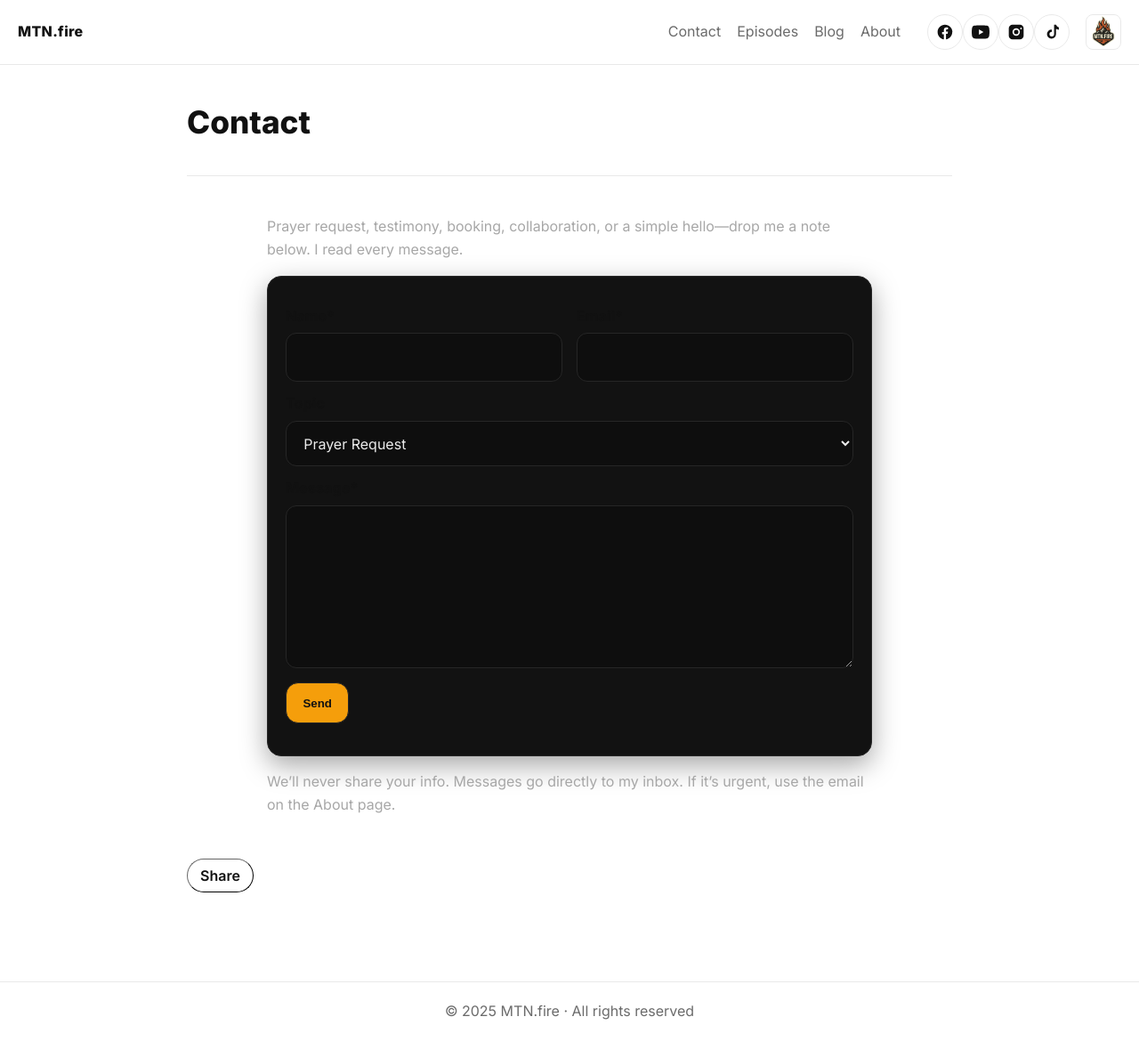
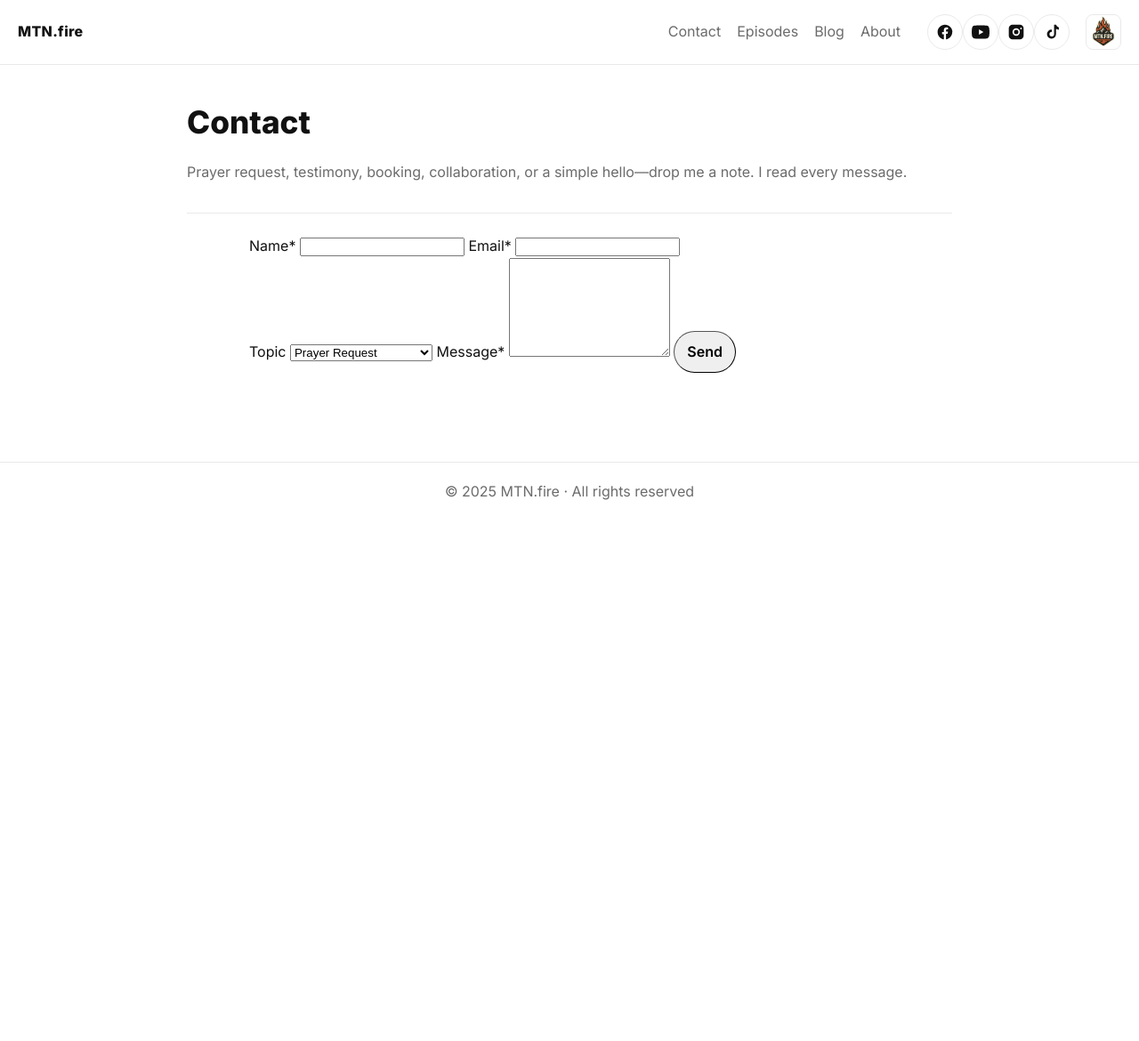
Before and after one commit to mtnfire/mtnfire.org, a Jekyll site: the page built from contact.html, in a window 1280 px wide and 1170 px high. Shown: the whole window at 89% size. Built offline with Jekyll 4.4.1, drawn with Linux system fonts in a browser that asks for light colours.

Commit message:
Update contact.html

```diff
--- a/contact.html
+++ b/contact.html
@@ -1,126 +1,38 @@
 ---
-layout: blog
+layout: page
 title: Contact
 permalink: /contact/
+subtitle: Prayer request, testimony, booking, collaboration, or a simple hello—drop me a note. I read every message.
 ---
 
-<section class="contact">
-  <p class="lede">Prayer request, testimony, booking, collaboration, or a simple hello—drop me a note below. I read every message.</p>
-
-  <form id="contactForm" action="https://formspree.io/f/mpwjqgrj" method="POST" accept-charset="UTF-8">
-    <input type="hidden" name="_subject" value="New message from mtnfire.org contact form">
-    <input type="hidden" name="form_name" value="mtnfire_contact">
-
-    <div class="grid-2">
-      <div>
-        <label for="name">Name<span aria-hidden="true">*</span></label>
-        <input id="name" name="name" type="text" required>
-      </div>
-      <div>
-        <label for="email">Email<span aria-hidden="true">*</span></label>
-        <input id="email" name="email" type="email" required>
-      </div>
+<div class="form-card">
+  <form action="https://formspree.io/f/mpwjqgrj" method="POST" class="contact-form">
+    <div class="form-grid">
+      <label>
+        <span class="label">Name*</span>
+        <input type="text" name="name" required>
+      </label>
+      <label>
+        <span class="label">Email*</span>
+        <input type="email" name="email" required>
+      </label>
     </div>
 
-    <label for="topic">Topic</label>
-    <select id="topic" name="topic">
-      <option value="Prayer Request">Prayer Request</option>
-      <option value="Testimony">Testimony</option>
-      <option value="Booking">Booking / Speaking</option>
-      <option value="Collaboration">Collaboration</option>
-      <option value="General">General</option>
-    </select>
+    <label>
+      <span class="label">Topic</span>
+      <select name="topic">
+        <option>Prayer Request</option>
+        <option>Testimony</option>
+        <option>Booking / Collaboration</option>
+        <option>General</option>
+      </select>
+    </label>
 
-    <label for="message">Message<span aria-hidden="true">*</span></label>
-    <textarea id="message" name="message" rows="6" required></textarea>
+    <label>
+      <span class="label">Message*</span>
+      <textarea name="message" rows="7" required></textarea>
+    </label>
 
-    <!-- Honeypot (anti-spam). Do not remove. -->
-    <label class="hp" for="website">Website</label>
-    <input id="website" name="website" type="text" tabindex="-1" autocomplete="off">
-
-    <button type="submit" id="submitBtn">Send</button>
-    <p id="formStatus" class="status" role="status" aria-live="polite"></p>
-    <noscript>
-      <p class="muted">JavaScript is off, so you’ll be redirected to Formspree after submitting. That’s okay—your message will still send.</p>
-    </noscript>
+    <button class="pill" type="submit">Send</button>
   </form>
-
-  <p class="muted smallprint">We’ll never share your info. Messages go directly to my inbox. If it’s urgent, use the email on the About page.</p>
-</section>
-
-<style>
-  /* container & intro text */
-  .contact { max-width: 880px; margin: 0 auto; padding: 1.25rem; }
-  .contact .lede { color: #a7a7a7; margin: 0 0 1rem; }
-
-  /* card */
-  .contact form {
-    margin-top: .75rem;
-    background: #121212;
-    border: 1px solid #262626;
-    border-radius: 16px;
-    padding: 1.25rem;
-    box-shadow: 0 10px 30px rgba(0,0,0,.35);
-  }
-
-  /* kill theme conflicts & set tidy controls */
-  .contact form *, .contact form *::before, .contact form *::after { box-sizing: border-box; }
-  .contact label { display: block !important; font-weight: 650; margin: .75rem 0 .4rem; }
-  .contact input, .contact select, .contact textarea {
-    display: block !important; width: 100% !important; max-width: 100% !important;
-    background: #0e0e0e; color: #ececec; border: 1px solid #262626; border-radius: 12px; padding: .85rem .95rem;
-    font: inherit;
-  }
-  .contact input:focus, .contact select:focus, .contact textarea:focus { outline: 2px solid #f59e0b; outline-offset: 2px; }
-
-  .contact button {
-    margin-top: 1rem; display: inline-block; padding: .9rem 1.15rem;
-    border-radius: 14px; border: 1px solid #262626; background: #f59e0b; color: #111;
-    font-weight: 800; cursor: pointer;
-  }
-  .contact button:disabled { opacity: .6; cursor: not-allowed; }
-
-  .contact .status { margin-top: .75rem; color: #ececec; }
-  .contact .muted { color: #a7a7a7; }
-  .contact .smallprint { margin-top: 1rem; }
-
-  /* layout */
-  .contact .grid-2 { display: grid; gap: 1rem; }
-  @media (min-width: 760px) { .contact .grid-2 { grid-template-columns: 1fr 1fr; } }
-
-  /* hide honeypot but keep it in DOM */
-  .contact .hp, #website {
-    position: absolute !important; left: -9999px !important; top: -9999px !important;
-    height: 0 !important; width: 0 !important; opacity: 0 !important; overflow: hidden !important;
-  }
-</style>
-
-<script>
-  (function(){
-    const form = document.getElementById('contactForm');
-    const status = document.getElementById('formStatus');
-    const btn = document.getElementById('submitBtn');
-    if(!form) return;
-
-    form.addEventListener('submit', async function(e){
-      e.preventDefault();
-      status.textContent = '';
-
-      if (document.getElementById('website').value.trim() !== '') {
-        status.textContent = 'Thanks!'; return; // honeypot
-      }
-
-      btn.disabled = true;
-      try {
-        const data = new FormData(form);
-        const res = await fetch(form.action, { method: 'POST', body: data, headers: { 'Accept': 'application/json' } });
-        if (res.ok) { form.reset(); status.textContent = 'Thanks! I’ll get back to you soon.'; }
-        else {
-          const err = await res.json().catch(()=>({}));
-          status.textContent = (err && err.errors && err.errors[0] && err.errors[0].message) || 'Hmm, something went wrong. Try again in a minute or email me directly.';
-        }
-      } catch { status.textContent = 'Network issue—please try again.'; }
-      finally { btn.disabled = false; }
-    });
-  })();
-</script>
+</div>
```
